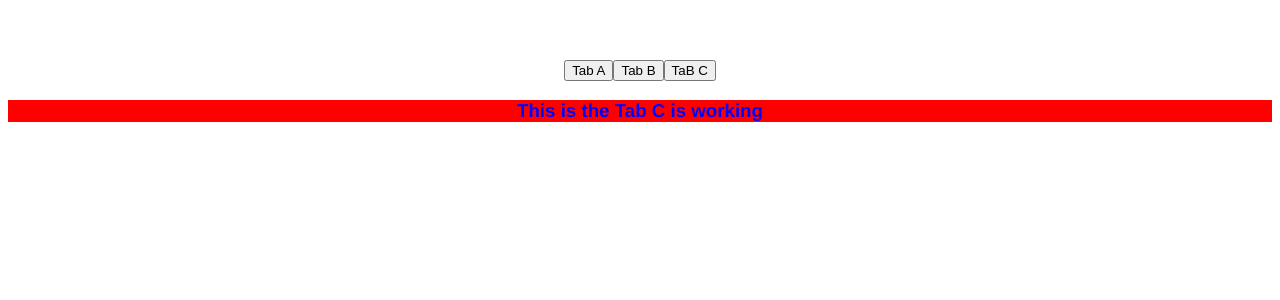
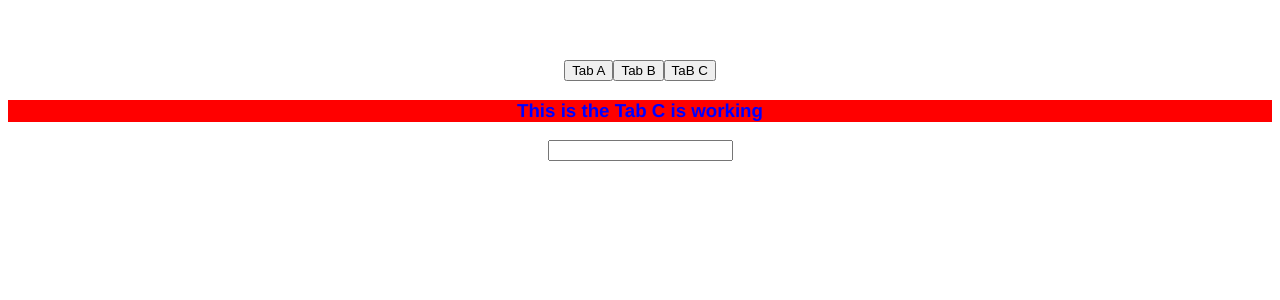
Before and after one commit to Mengsrun-Lao/vuejs3-component-tutorial, a Vue app: page / in a window 1280 px wide. Both pictures are taken after a click on the button "TaB C". Shown: the top 300 px of the page. Built offline with nearby package versions, Linux system fonts and the light colour scheme.

Commit message:
T42 - Keep component alive

```diff
--- a/src/App.vue
+++ b/src/App.vue
@@ -5,7 +5,9 @@
   <button @click="activeTab='TabB'">Tab B</button>
   <button @click="activeTab='TabC'">TaB C</button>
 
-  <component :is="activeTab"/>
+  <keep-alive>
+    <component :is="activeTab"/>
+  </keep-alive>
 
 
 </template>
--- a/src/components/TabC.vue
+++ b/src/components/TabC.vue
@@ -1,12 +1,14 @@
 <template>
     <div>
         <h3 :style="{color:'blue', background:'red'}">This is the Tab C is working</h3>
+        <input type="text" v-model="value">
     </div>
 </template>
 
 <script>
     export default {
-        name:'tabC-component'
+        name:'tabC-component',
+        value:''
     }
 </script>
 
```
